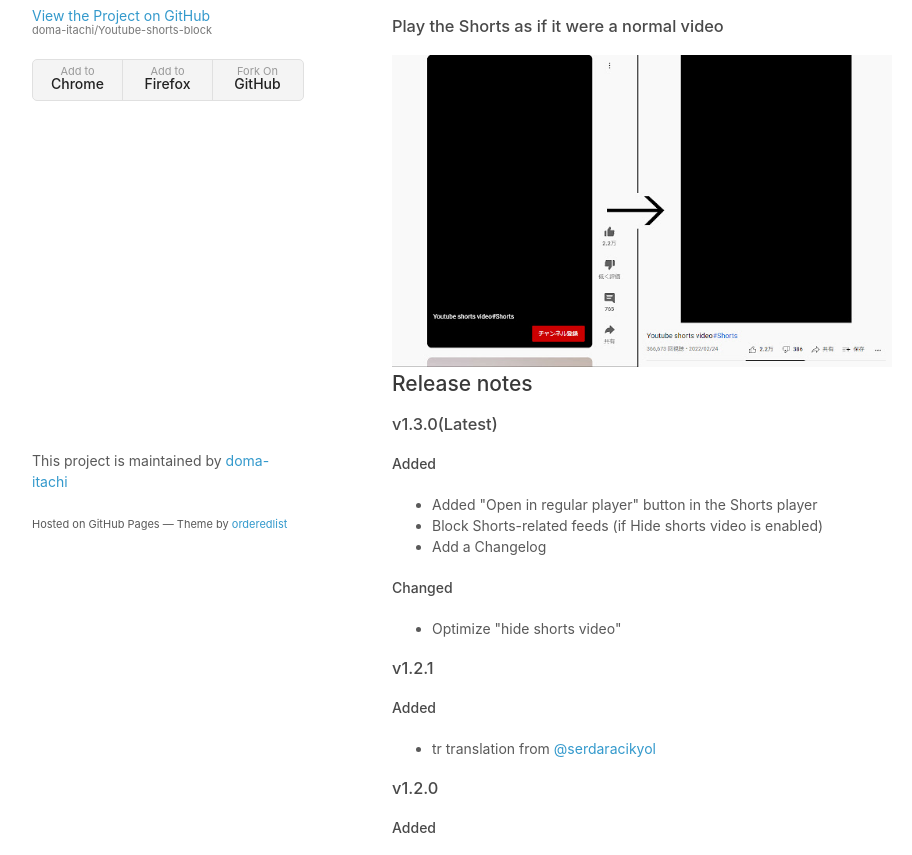
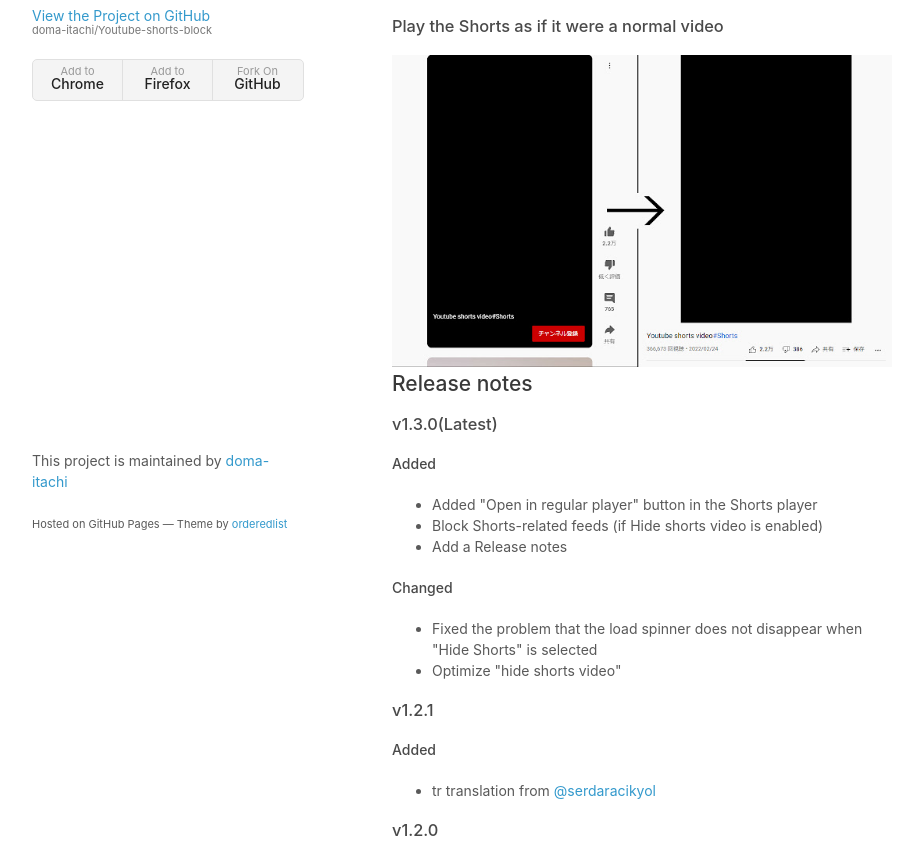
Before and after one commit to doma-itachi/Youtube-shorts-block, a browser extension: page docs/index.html in a window 1280 px wide. Shown: the part 197-1052 px from the top of the page, without its empty margins (178-1090 px from the left). Drawn offline with Linux system fonts and the light colour scheme.

Commit message:
fix load spinner & write release notes & delete test filter

```diff
--- a/docs/index.html
+++ b/docs/index.html
@@ -45,11 +45,12 @@
           <ul>
             <li>Added "Open in regular player" button in the Shorts player</li>
             <li>Block Shorts-related feeds (if Hide shorts video is enabled)</li>
-            <li>Add a Changelog</li>
+            <li>Add a Release notes</li>
           </ul>
 
           <h4>Changed</h4>
           <ul>
+            <li>Fixed the problem that the load spinner does not disappear when "Hide Shorts" is selected</li>
             <li>Optimize "hide shorts video"</li>
           </ul>
 
--- a/src/main.css
+++ b/src/main.css
@@ -23,6 +23,10 @@
     margin: auto;
 }
 
+ytd-continuation-item-renderer:not(:last-child){
+    display: none;
+}
+
 @media screen and (min-width:600px){
     #block.youtube-shorts-block{
         color: var(--iron-icon-color);
```
Also changed, not shown: src/main.js (+8 -16 lines).
